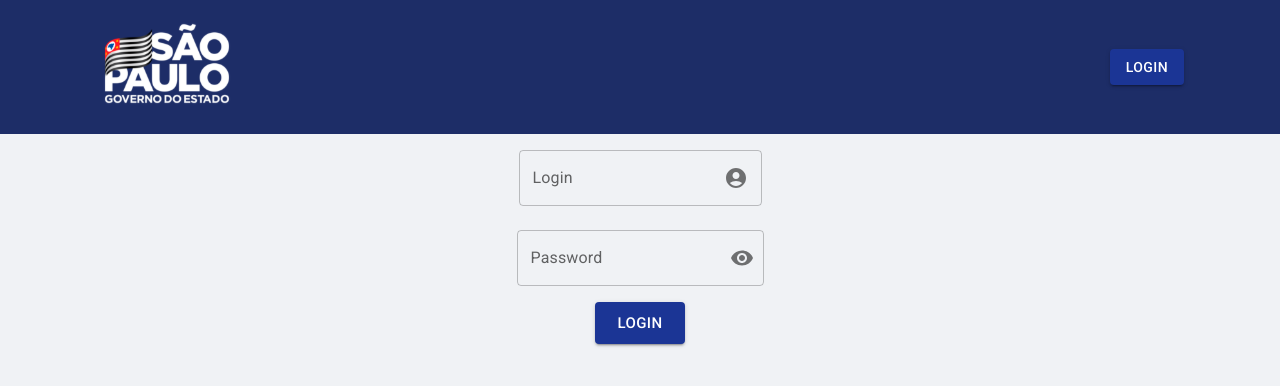
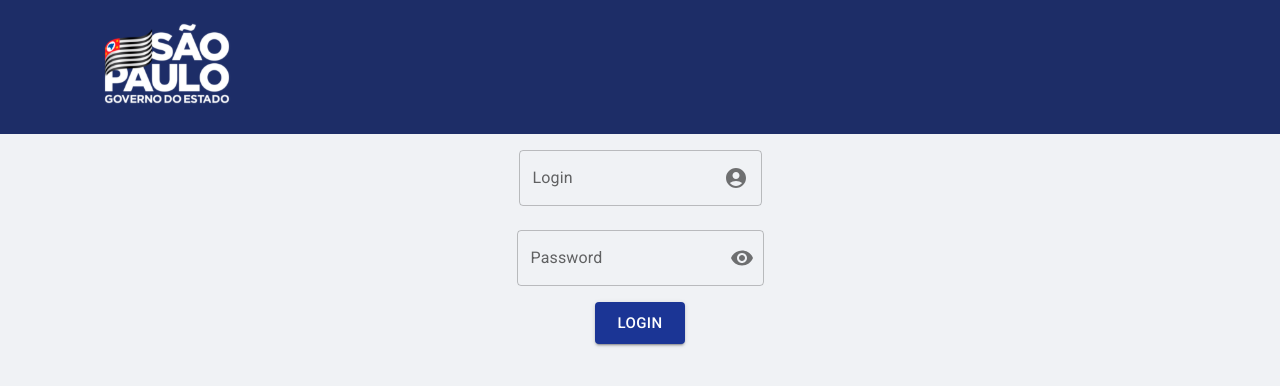
Before and after one commit to monalisams/achados-e-perdidos, a React (Create React App) app in the folder frontend/: page /login in a window 1280 px wide. Shown: the top 386 px of the page. Built offline with nearby package versions, Linux system fonts and the light colour scheme.

Commit message:
Adicionando header dinâmico

```diff
--- a/frontend/src/components/completeHistory/index.tsx
+++ b/frontend/src/components/completeHistory/index.tsx
@@ -5,7 +5,7 @@ import { Fragment, useEffect, useState } from "react";
 import { useParams } from "react-router-dom";
 import { ItemsService } from "../../services/items";
 import { ItemGet } from "../../services/models/item";
-import { HeaderLoged } from "../headerLoged";
+import { Header } from "../header";
 
 const CompleteHistory = () => {
   const [item, setItem] = useState<ItemGet>({
@@ -40,7 +40,7 @@ const CompleteHistory = () => {
 
   return (
     <Fragment>
-      <HeaderLoged />
+      <Header />
       <Grid
         container
         direction="row"
--- a/frontend/src/components/header/index.tsx
+++ b/frontend/src/components/header/index.tsx
@@ -1,17 +1,52 @@
 import LogoSP from "../../assets/logo.svg";
 import { Container, Content } from "./styles";
 import Button from "@mui/material/Button";
+import { useState } from "react";
+import { Navigate } from "react-router-dom";
+import { UsersService } from "../../services/users";
+import MenuIcon from '@mui/icons-material/Menu';
+import { IconButton, MenuItem } from "@mui/material";
+import React from "react";
 
-const Header = () => {
+import Menu from '@mui/material/Menu';
+
+const Header = (props: any) => {
+  const { hideLoginButton } = props;
+  const [redirectToHome, setRedirectToHome] = useState(false);
+  const [anchorEl, setAnchorEl] = React.useState<null | HTMLElement>(null);
+  const open = Boolean(anchorEl);
+
+  const logOut = async () => {
+    await UsersService.logout();
+    setRedirectToHome(true);
+  };
+
+  const handleClick = (event: React.MouseEvent<HTMLButtonElement>) => {
+    setAnchorEl(event.currentTarget);
+  };
+  const handleClose = () => {
+    setAnchorEl(null);
+  };
+
+  if (redirectToHome) return <Navigate to="/" />;
+
   return (
     <Container>
       <Content>
         <a href="/">
           <img src={LogoSP} alt="logosp" />
         </a>
-        <Button href="/login" variant="contained">
-          Login
-        </Button>
+        {!hideLoginButton &&
+          ((
+            UsersService.isLogedIn() && <Button onClick={(e) => logOut()} href="#" variant="contained">
+              Logoff
+            </Button>
+          ) || (
+            <Button href="/login" variant="contained">
+              Login
+            </Button>
+          ))}
+
       </Content>
     </Container>
   );
--- a/frontend/src/components/headerLoged/index.tsx
+++ /dev/null
@@ -1,32 +0,0 @@
-import LogoSP from "../../assets/logo.svg";
-import Button from "@mui/material/Button";
-import { Container, Content } from "./styles";
-import { useState } from "react";
-import { UsersService } from "../../services/users";
-import { Navigate } from "react-router-dom";
-
-const HeaderLoged = () => {
-  const [redirectToHome, setRedirectToHome] = useState(false);
-
-  const logOut = async () => {
-    await UsersService.logout();
-    setRedirectToHome(true);
-  };
-
-  if (redirectToHome) return <Navigate to="/" />;
-
-  return (
-    <Container>
-      <Content>
-        <a href="/">
-          <img src={LogoSP} alt="logosp" />
-        </a>
-        <Button onClick={(e) => logOut()} href="#" variant="contained">
-          Logout
-        </Button>
-      </Content>
-    </Container>
-  );
-};
-
-export { HeaderLoged };
--- a/frontend/src/components/headerLoged/styles.ts
+++ /dev/null
@@ -1,39 +0,0 @@
-import styled from 'styled-components'
-
-export const Container = styled.header`
-
-background: var(--blue-dark);
-`;
-
-export const Content = styled.div`
-    max-width: 1120px;
-    margin: 0 auto;
-    padding: 1rem 1rem 1rem;
-    display: flex;
-    align-items: center;
-    justify-content: space-between;
-
-    button{
-        font-size: 1rem;
-        color: #ffffff;
-        background: var(--shape);
-        border: 0;
-        padding: 0rem 2rem;
-        border-radius: 0.25rem;
-        height: 3rem;
-        color: var(--blue-dark);
-        font-weight: 600;
-
-        transition: filter 0.2s;
-        &:hover{
-            filter: brightness(0.9);
-        }
-
-    }
-
-
-    img{
-
-    }
-
-`;
--- a/frontend/src/components/historys/index.tsx
+++ b/frontend/src/components/historys/index.tsx
@@ -1,20 +1,10 @@
 import TextField from "@mui/material/TextField";
 import Button from "@mui/material/Button";
 import { Fragment, useState } from "react";
-import { HeaderLoged } from "../headerLoged";
 import { HistoricalService } from "../../services/historical";
 import { Navigate, useParams } from "react-router-dom";
-import DesktopDatePicker from "@mui/lab/DesktopDatePicker";
-import { LocalizationProvider } from "@mui/x-date-pickers/LocalizationProvider";
-import { AdapterDateFns } from "@mui/x-date-pickers/AdapterDateFns";
-import TableContainer from "@mui/material/TableContainer";
-import TableHead from "@mui/material/TableHead";
-import TableCell from "@mui/material/TableCell";
-import Table from "@mui/material/Table";
-import TableRow from "@mui/material/TableRow";
-import TableBody from "@mui/material/TableBody";
-import { Owner } from "../../services/models/item";
 import Grid from "@mui/material/Grid";
+import { Header } from "../header";
 
 interface State {
   descricaoStatus: string;
@@ -43,10 +33,6 @@ const Historys = () => {
       setValues({ ...values, [prop]: event.target.value });
     };
 
-  const handleChangeDate = (newValue: Date | null) => {
-    setValues({ ...values, birthDate: newValue || new Date() });
-  };
-
   const handleSubmit = (evt: React.FormEvent<HTMLFormElement>) => {
     evt.preventDefault();
     const body = {
@@ -68,7 +54,7 @@ const Historys = () => {
 
   return (
     <Fragment>
-      <HeaderLoged />
+      <Header />
       <Grid
         container
         direction="row"
@@ -76,7 +62,7 @@ const Historys = () => {
         alignItems="stretch"
         rowSpacing={2}
       >
-        <Grid item xs={2} sm={4} md={6}>
+        <Grid item xs={12} sm={8} md={6}>
           <h2>Dados Proprietário</h2>
           <form onSubmit={handleSubmit}>
             <Grid
--- a/frontend/src/components/items/index.tsx
+++ b/frontend/src/components/items/index.tsx
@@ -2,7 +2,6 @@ import React from "react";
 import { Fragment, useEffect, useState } from "react";
 import { ItemsService } from "../../services/items";
 import { ItemList } from "../../services/models/item";
-import { HeaderLoged } from "../headerLoged";
 import {
   FormControl,
   Grid,
@@ -30,6 +29,7 @@ import AddCircleIcon from "@mui/icons-material/AddCircle";
 import Button from "@mui/material/Button";
 import MapPageItems from "../mapPageItems/MapPageItems";
 import "./index";
+import { Header } from "../header";
 
 const Items = () => {
   const [items, setItems] = useState<ItemList[]>([]);
@@ -72,7 +72,7 @@ const Items = () => {
 
   return (
     <Fragment>
-      <HeaderLoged />
+      <Header />
 
       <Grid
         className="content-size"
@@ -146,7 +146,7 @@ const Items = () => {
         justifyContent="center"
         alignItems="flex-start"
       >
-        <Grid item xs={2} md={4}>
+        <Grid item xs={4} md={2}>
           <MapPageItems locations={items} />
         </Grid>
 
--- a/frontend/src/components/itemsForm/index.tsx
+++ b/frontend/src/components/itemsForm/index.tsx
@@ -5,9 +5,9 @@ import Button from "@mui/material/Button";
 import { ItemsService } from "../../services/items";
 import { Navigate, useParams } from "react-router-dom";
 import { Fragment, useEffect, useState } from "react";
-import { HeaderLoged } from "../headerLoged";
 import MapPage from "../mapPageForm/MapPageForm";
 import Grid from "@mui/material/Grid";
+import { Header } from "../header";
 
 interface State {
   nameItem: string;
@@ -95,7 +95,7 @@ const ItemsForm = () => {
 
   return (
     <Fragment>
-      <HeaderLoged />
+      <Header />
       <Grid
         container
         direction="row"
@@ -103,7 +103,7 @@ const ItemsForm = () => {
         alignItems="stretch"
         columnSpacing={{ xs: 1, sm: 2, md: 3 }}
       >
-        <Grid item xs={2} sm={4} md={6}>
+        <Grid item xs={12} sm={8} md={6}>
           <MapPage
             latitude={values.latitude}
             longitude={values.longitude}
--- a/frontend/src/components/loginForm/loginForm.tsx
+++ b/frontend/src/components/loginForm/loginForm.tsx
@@ -57,7 +57,7 @@ const LoginForm = () => {
 
   return (
     <Fragment>
-      <Header />
+      <Header hideLoginButton={true}/>
       <form onSubmit={handleSubmit}>
         <Grid
           container
```
